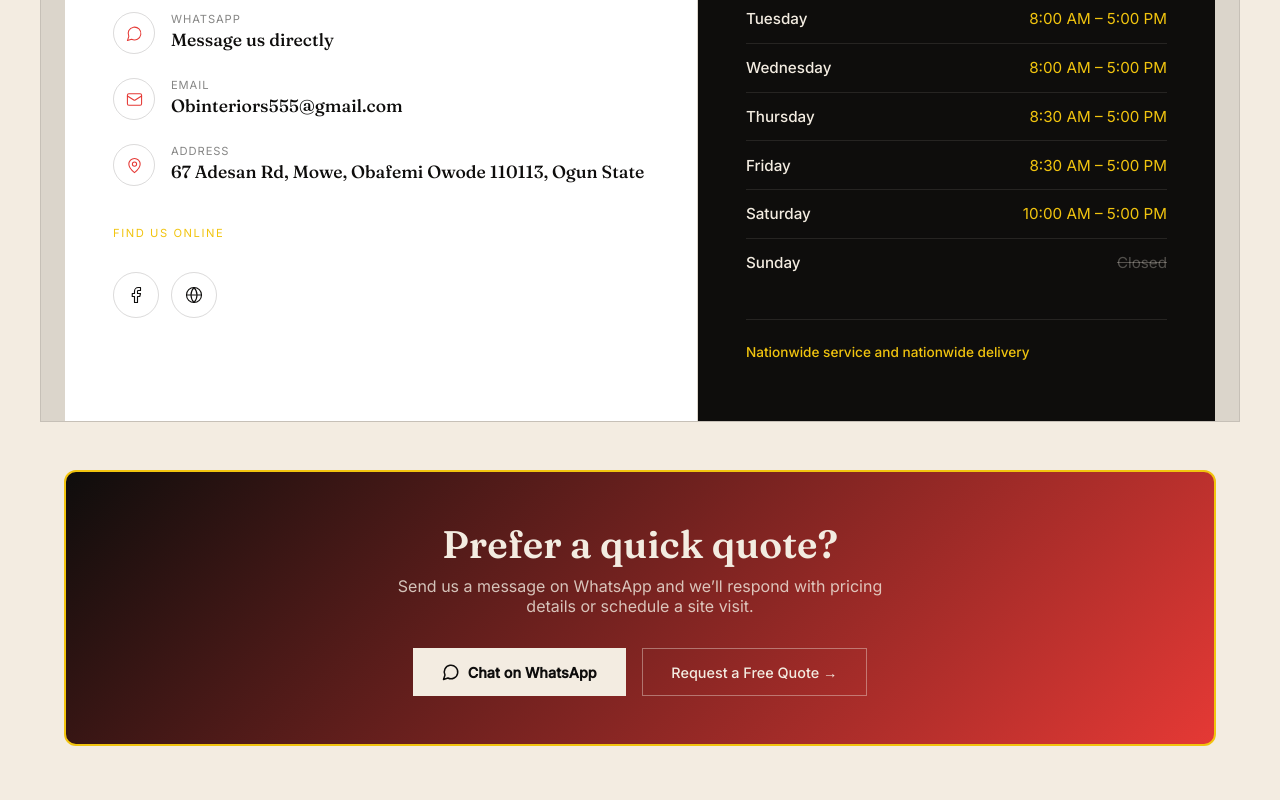
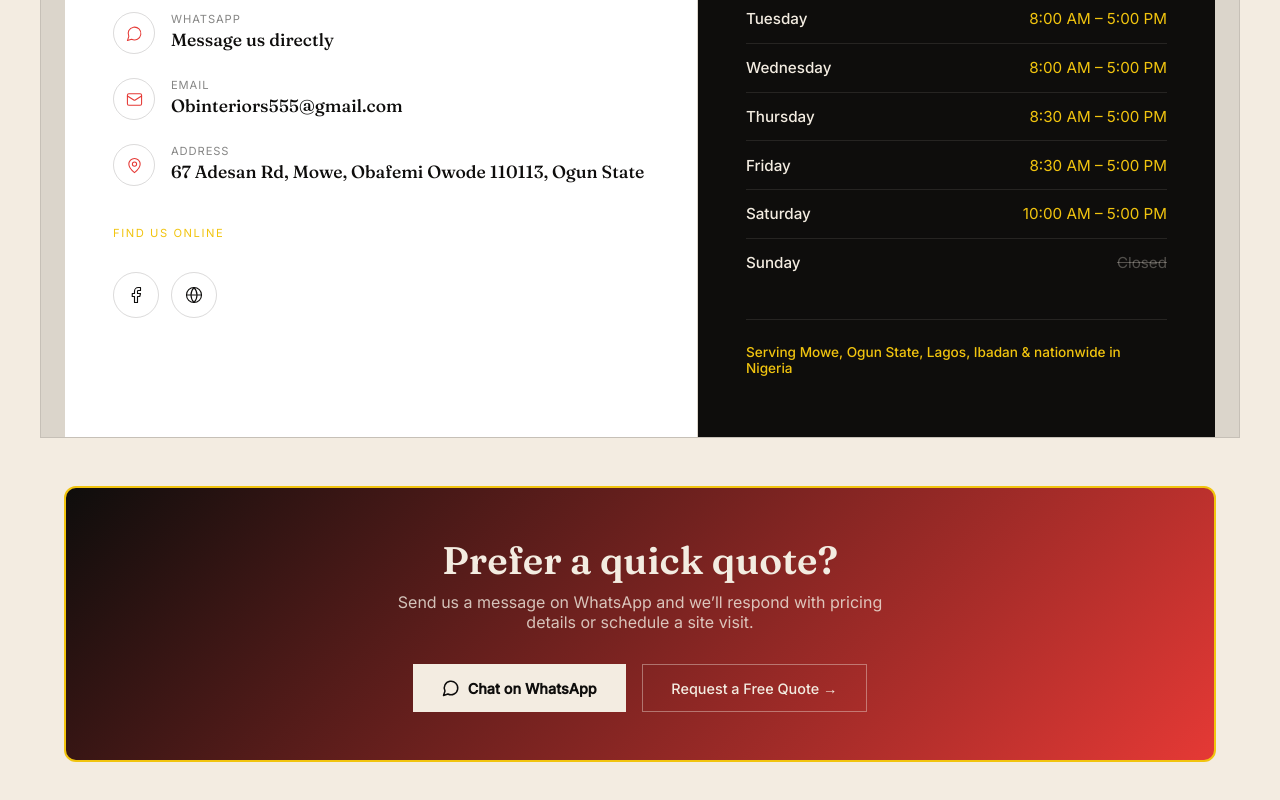
Before and after one commit to ashleybrown22343-max/obdesigns, a React (Vite) app: page /contact in a window 1280 px wide. Shown: the part 643-1443 px from the top of the page. Built offline with nearby package versions, Linux system fonts and the light colour scheme.

Commit message:
Update business.ts

```diff
--- a/src/data/business.ts
+++ b/src/data/business.ts
@@ -6,7 +6,9 @@ export const business = {
   email: "Obinteriors555@gmail.com",
   yearsActive: 6,
   staff: { core: 4, contractSkilled: 20 },
-  serviceArea: "Nationwide service and nationwide delivery",
+  // Changed to include high-intent local SEO keywords
+  serviceArea: "Serving Mowe, Ogun State, Lagos, Ibadan & nationwide in Nigeria",
+  localCities: ["Mowe", "Ogun State", "Lagos", "Ibadan", "Abeokuta", "Nigeria"],
   social: {
     facebook: "https://www.facebook.com/share/1BAd2ZoSzp/",
     instagram: null as string | null,
```
